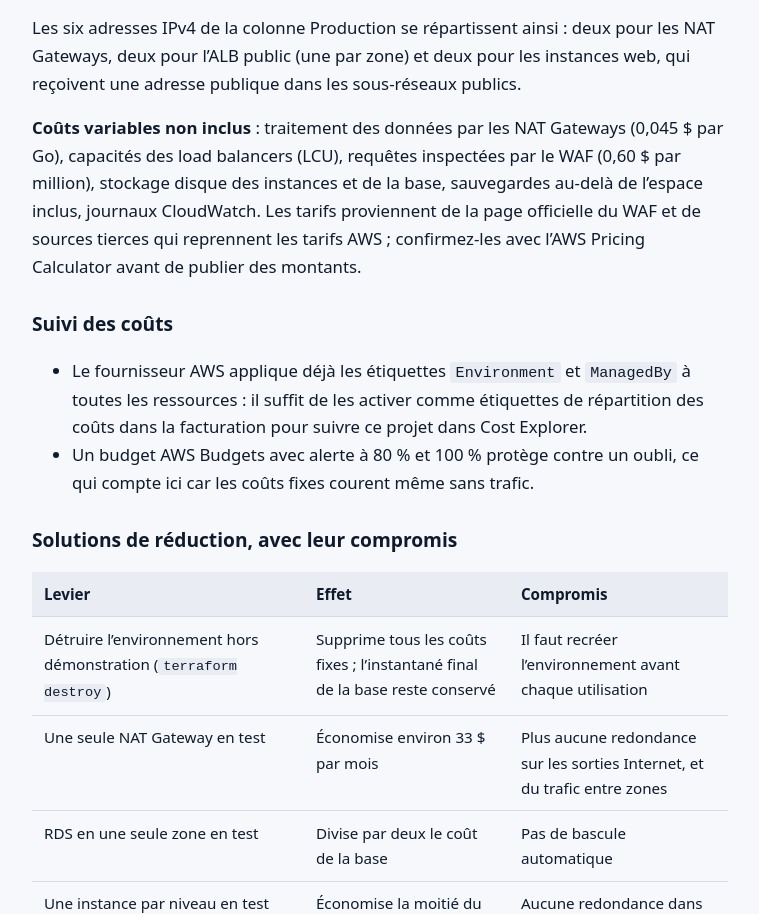
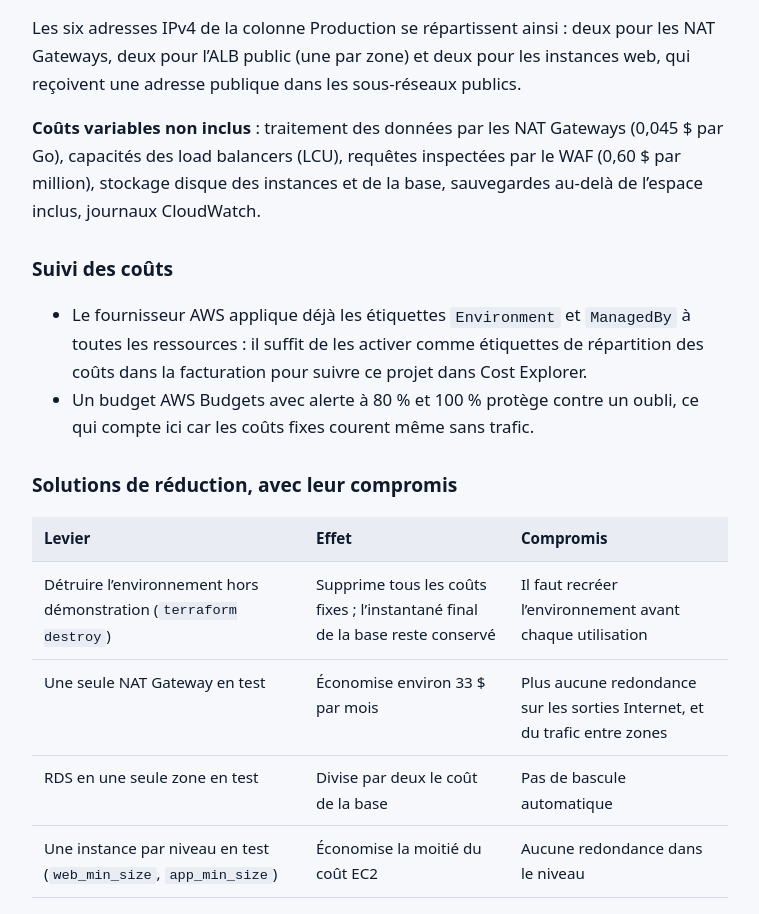
Before and after one commit to eyanamt/sitewebstatics3, a plain HTML site: page projet-infra-3-tiers-terraform.html in a window 1280 px wide. Shown: the part 8795-9709 px from the top of the page, without its empty margins (260-1019 px from the left). Drawn offline with Linux system fonts and the light colour scheme.

Commit message:
modification test projet 3 tiers

```diff
--- a/projet-infra-3-tiers-terraform.html
+++ b/projet-infra-3-tiers-terraform.html
@@ -164,7 +164,7 @@
 <tr><th scope="row"><strong>Total mensuel</strong></th><td></td><td><strong>environ 186 $</strong></td><td><strong>environ 118 $</strong></td></tr>
 </tbody></table></div>
 <p>Les six adresses IPv4 de la colonne Production se répartissent ainsi&nbsp;: deux pour les NAT Gateways, deux pour l’ALB public (une par zone) et deux pour les instances web, qui reçoivent une adresse publique dans les sous-réseaux publics.</p>
-<p><strong>Coûts variables non inclus</strong> : traitement des données par les NAT Gateways (0,045 $ par Go), capacités des load balancers (LCU), requêtes inspectées par le WAF (0,60 $ par million), stockage disque des instances et de la base, sauvegardes au-delà de l’espace inclus, journaux CloudWatch. Les tarifs proviennent de la page officielle du WAF et de sources tierces qui reprennent les tarifs AWS&nbsp;; confirmez-les avec l’AWS Pricing Calculator avant de publier des montants.</p>
+<p><strong>Coûts variables non inclus</strong> : traitement des données par les NAT Gateways (0,045 $ par Go), capacités des load balancers (LCU), requêtes inspectées par le WAF (0,60 $ par million), stockage disque des instances et de la base, sauvegardes au-delà de l’espace inclus, journaux CloudWatch.</p>
 <h3>Suivi des coûts</h3>
 <ul>
 <li>Le fournisseur AWS applique déjà les étiquettes <code>Environment</code> et <code>ManagedBy</code> à toutes les ressources&nbsp;: il suffit de les activer comme étiquettes de répartition des coûts dans la facturation pour suivre ce projet dans Cost Explorer.</li>
```
